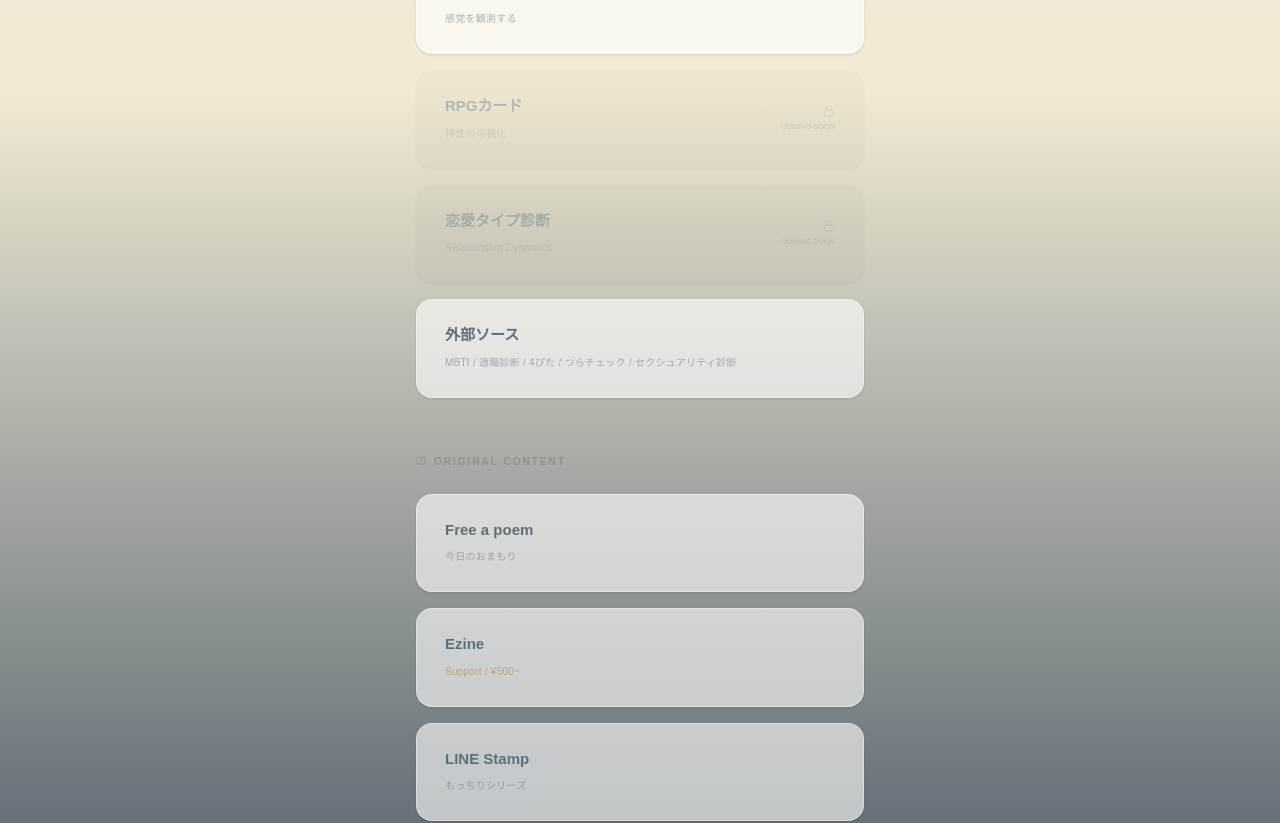
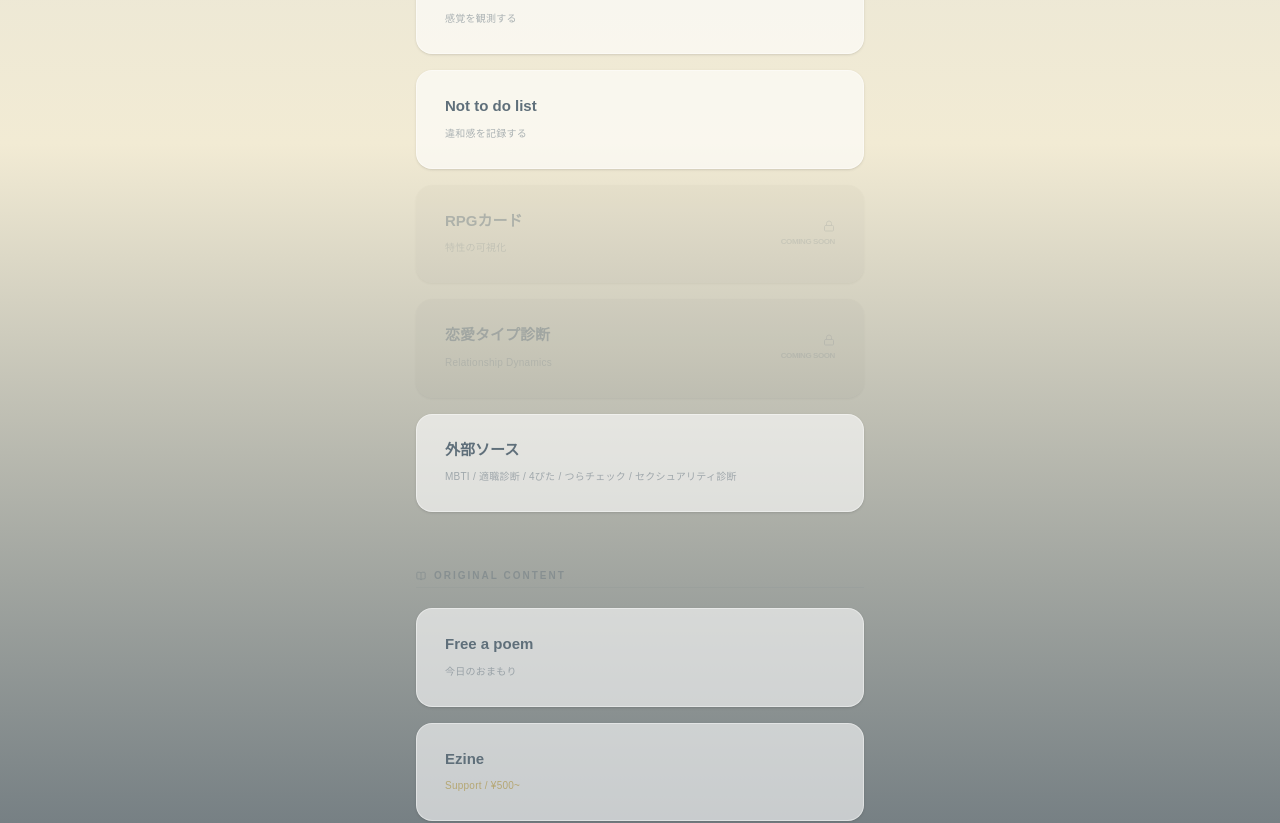
Before and after one commit to minomon893/m.-personal-space, a Next.js app: page /menu in a window 1280 px wide. Shown: the part 1000-1823 px from the top of the page. Built offline with nearby package versions, Linux system fonts and the light colour scheme; no server answers; the database is empty.

Commit message:
add not to do list

```diff
--- a/src/app/menu/page.js
+++ b/src/app/menu/page.js
@@ -108,6 +108,9 @@ export default function MenuPage() {
               <Link href="/bingo">
                 <MenuButton title="日々ンゴ" subtitle="感覚を観測する" />
               </Link>
+              <Link href="/not-to-do-list">
+                <MenuButton title="Not to do list" subtitle="違和感を記録する" />
+              </Link>
               <MenuButton title="RPGカード" subtitle="特性の可視化" isDisabled />
               <MenuButton title="恋愛タイプ診断" subtitle="Relationship Dynamics" isDisabled />
               <Link href="/menu/external">
@@ -133,7 +136,7 @@ export default function MenuPage() {
                 <MenuButton title="Ezine" subtitle="Support / ¥500~" highlight />
               </Link>
               <Link href="/menu/stickers">
-                <MenuButton title="LINE Stamp" subtitle="もっちりシリーズ" />
+                <MenuButton title="LINE Stamp" subtitle="もっちりとした人シリーズ" />
               </Link>
             </div>
           </section>
```
